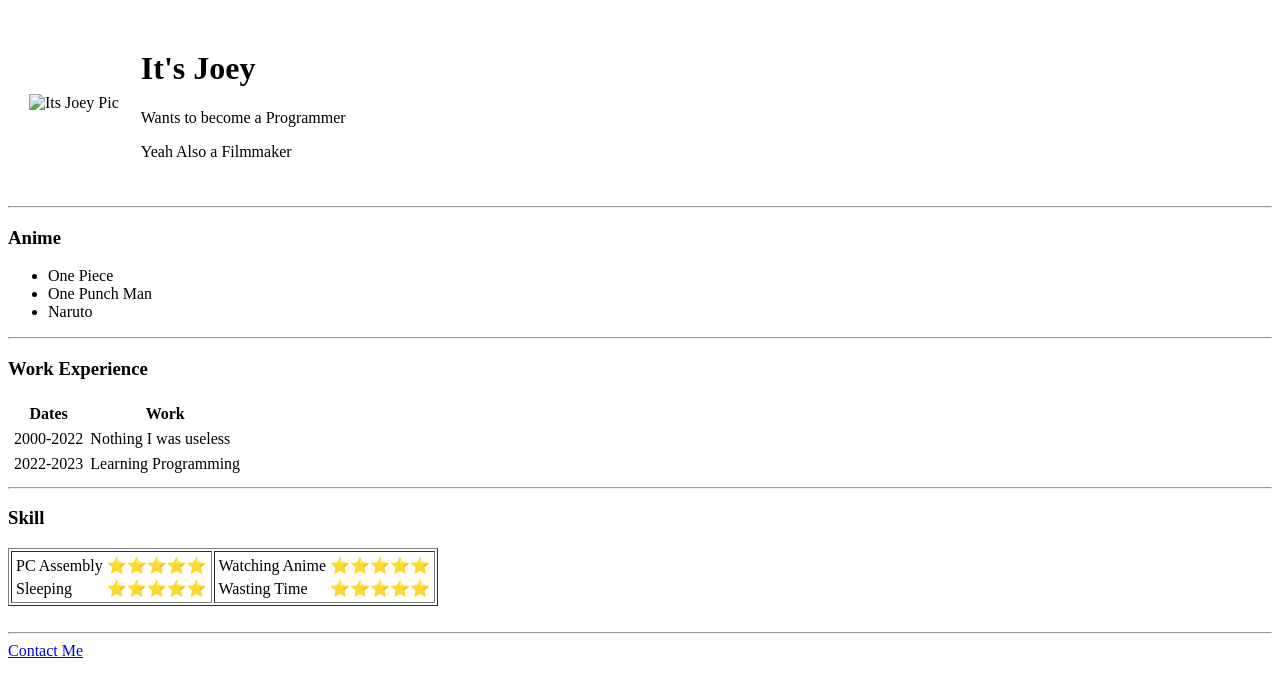
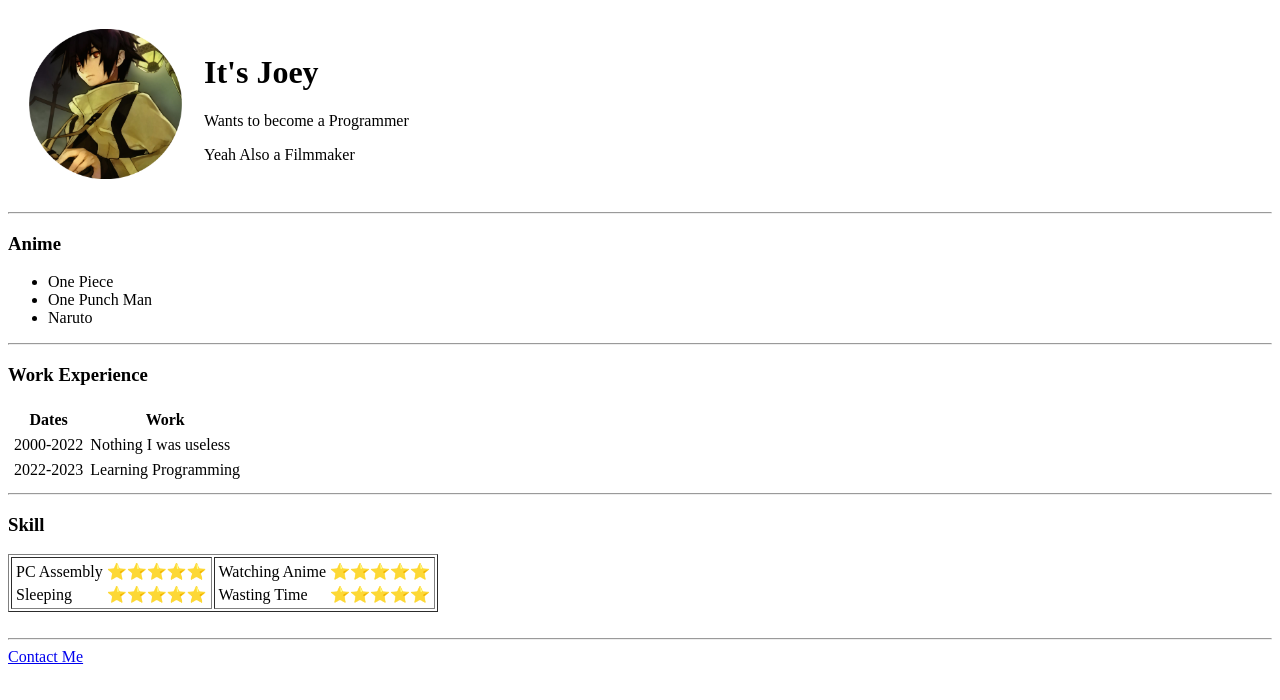
Before and after one commit to ItsJoeySan/cv, a plain HTML site: page index.html in a window 1280 px wide. Drawn offline with Linux system fonts and the light colour scheme; the site is published under a folder, as on GitHub Pages, so addresses that start at the root find nothing.

Commit message:
logo and contact page fixed
Earlier logo not showing on page but now fixed and contact.html also not opening

```diff
--- a/index.html
+++ b/index.html
@@ -11,7 +11,7 @@
     <header>
         <table cellspacing="20">
             <tr>
-                <td><img src="/images/MyLogoInCircle.png" alt="Its Joey Pic" height="150px"></td>
+                <td><img src="images/MyLogoInCircle.png" alt="Its Joey Pic" height="150px"></td>
                 <td>
                     <h1>It's Joey</h1>
                     <p>Wants to become a Programmer</p>
@@ -81,7 +81,6 @@
     </table>
     <br>
     <hr>
-    <hobby><a href="/Contact.html">Contact Me</a></hobby>
-    <contact></contact>
+    <contact><a href="Contact.html">Contact Me</a></contact>
 </body>
 </html>
```
